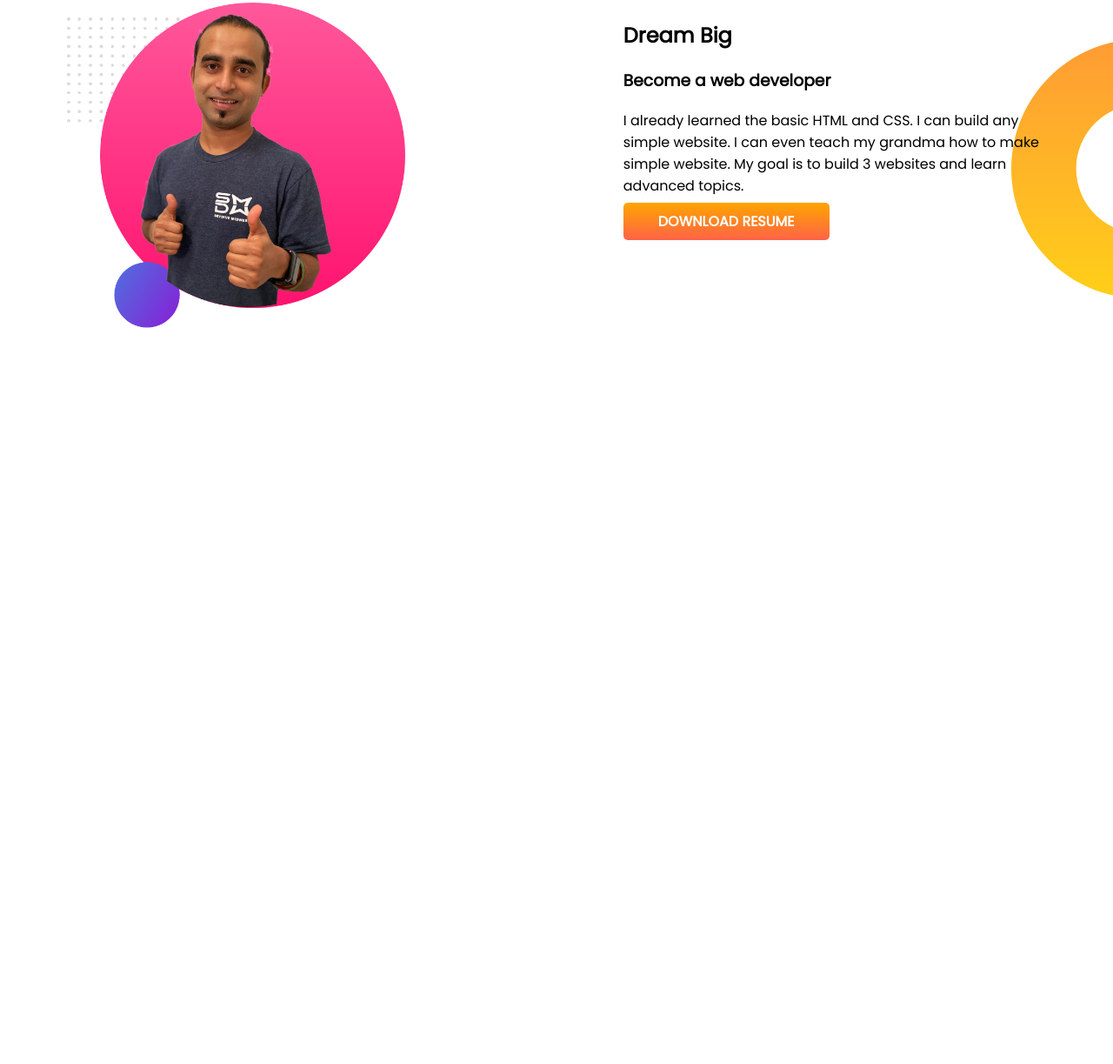
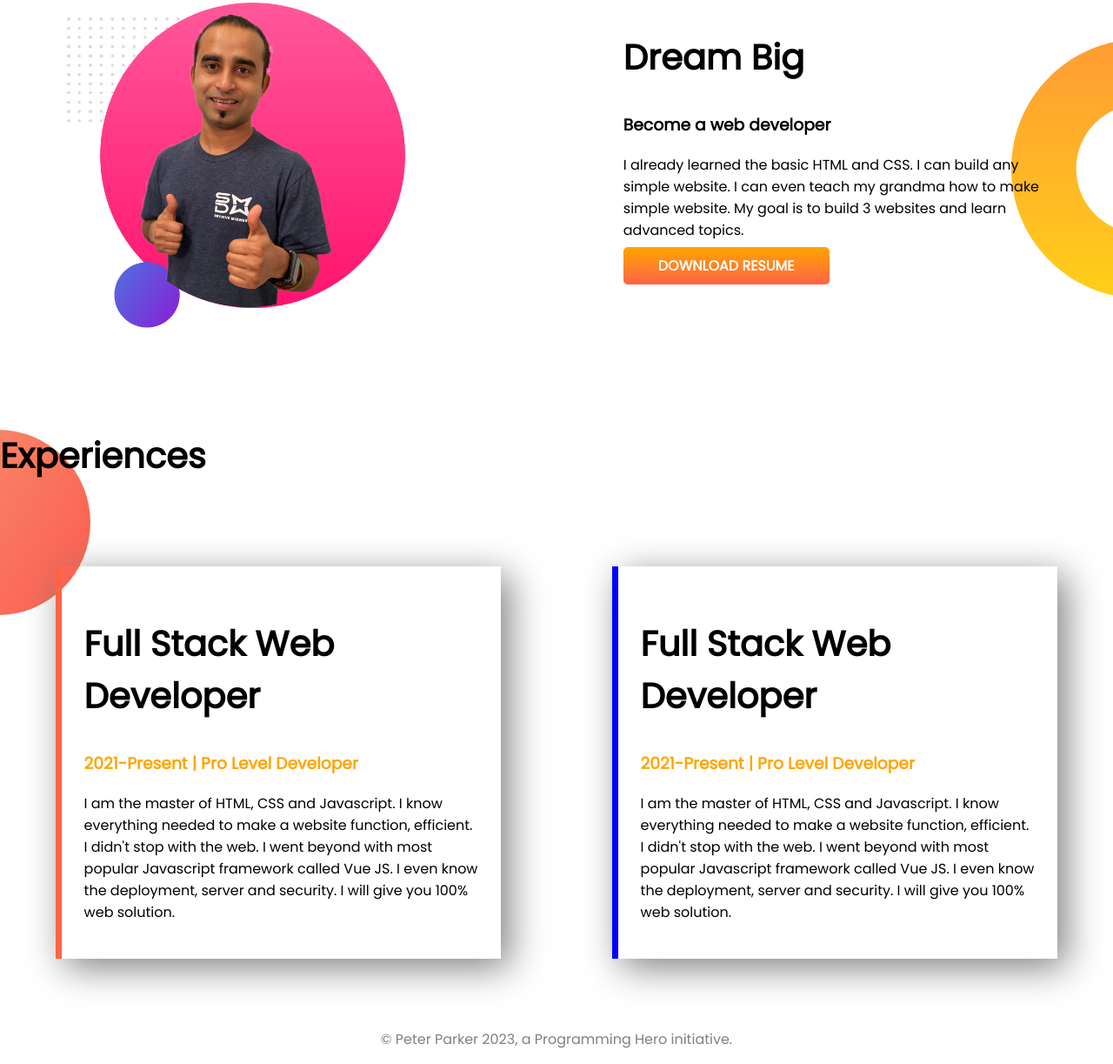
Before and after one commit to AmitKumarSutradhar/developer-portfolio, a plain HTML site: page index.html in a window 1280 px wide. Shown: the part 724-1947 px from the top of the page at 87% size. Before the commit the page ends 1185 px from the top, so only its background shows below. Drawn offline with Linux system fonts and the light colour scheme.

Commit message:
Footer Section

```diff
--- a/index.html
+++ b/index.html
@@ -12,7 +12,7 @@
     <link rel="stylesheet" href="style.css">
 </head>
 <body>
-    <section class="top-banner">
+    <section class="top-banner flex">
         <div class="half-width">
             <h1>Welcome To <br>
             <span class="orange-color">Kumar Sutradhar</span> World!</h1>
@@ -25,7 +25,7 @@
         </div>
     </section>
 
-    <section class="dream-big">
+    <section class="dream-big flex">
         <div class="half-width">
             <img src="images/jhankar2.png" alt="">
         </div>
@@ -38,5 +38,33 @@
 
         </div>
     </section>
+
+    <section class="experience-area">
+        <h2>Experiences</h2>
+            <div class="flex">
+                <div class="experince-item" id="exp-item-1">
+                    <h2>Full Stack Web Developer</h2>
+                    <h3 class="orange-color">2021-Present | Pro Level Developer</h3>
+                    <p>I am the master of HTML, CSS and Javascript. I know everything needed to make a website function, efficient. I
+                        didn't
+                        stop with the web. I went beyond with most popular Javascript framework called Vue JS. I even know the
+                        deployment,
+                        server and security. I will give you 100% web solution.</p>
+                </div>
+                <div class="experince-item" id="exp-item-2">
+                    <h2>Full Stack Web Developer</h2>
+                    <h3 class="orange-color">2021-Present | Pro Level Developer</h3>
+                    <p>I am the master of HTML, CSS and Javascript. I know everything needed to make a website function, efficient. I
+                        didn't
+                        stop with the web. I went beyond with most popular Javascript framework called Vue JS. I even know the
+                        deployment,
+                        server and security. I will give you 100% web solution.</p>
+                </div>
+            </div>
+        </div>
+    </section>
+    <footer>
+        <p>© Peter Parker 2023, a Programming Hero initiative.</p>
+    </footer>
 </body>
 </html>
--- a/style.css
+++ b/style.css
@@ -6,11 +6,15 @@ body{
 h1{
     font-size: 50px;
 }
+h2{
+    font-size: 40px;
+}
 .orange-color{
     color: orange;
 }
-section{
+.flex{
     display: flex;
+    justify-content: space-between;
 }
 .half-width{
     width: 50%;
@@ -36,3 +40,23 @@ section{
     background-repeat: no-repeat;
     background-position: right;
 }
+.experience-area{
+        background-image: url("images/exp-bg.png");
+        background-repeat: no-repeat;
+    }
+.experince-item{
+    width: 40%;
+    margin: 5%;
+    padding: 2%;
+    box-shadow: 10px 10px 40px grey;
+}
+#exp-item-1{
+    border-left: 7px solid tomato;
+}
+#exp-item-2 {
+    border-left: 7px solid blue;
+}
+footer p{
+    text-align: center;
+    color: grey;
+}
```
